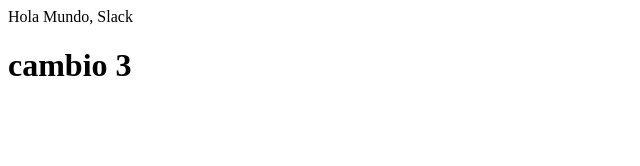
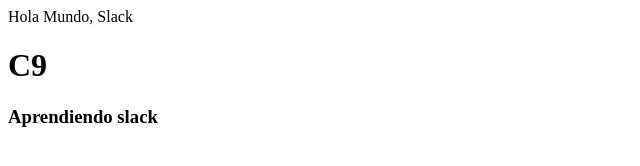
Before and after one commit to dianarivera-s/test_github_Slack, a plain HTML site: page index.html in a window 1280 px wide. Shown: the whole page, without its empty margins (0-640 px from the left). Drawn offline with Linux system fonts and the light colour scheme.

Commit message:
Update index.html
heheccho un pequeño cambio

```diff
--- a/index.html
+++ b/index.html
@@ -4,6 +4,7 @@
 </HEAD>
 <BODY>
 <P>Hola Mundo, Slack</P>
-  <h1> cambio 3</h1>
+<h1>C9</>
+  <h3> Aprendiendo slack</h3>
 </BODY>
 </HTML>
```
